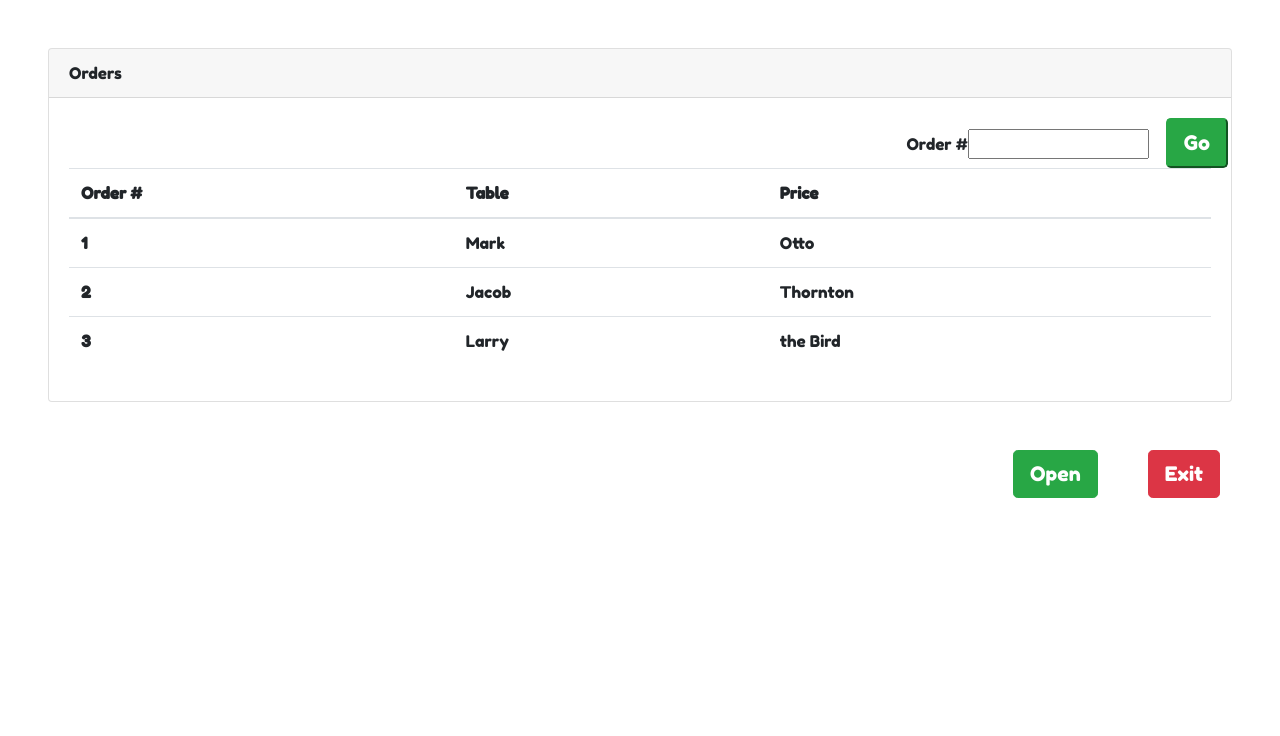
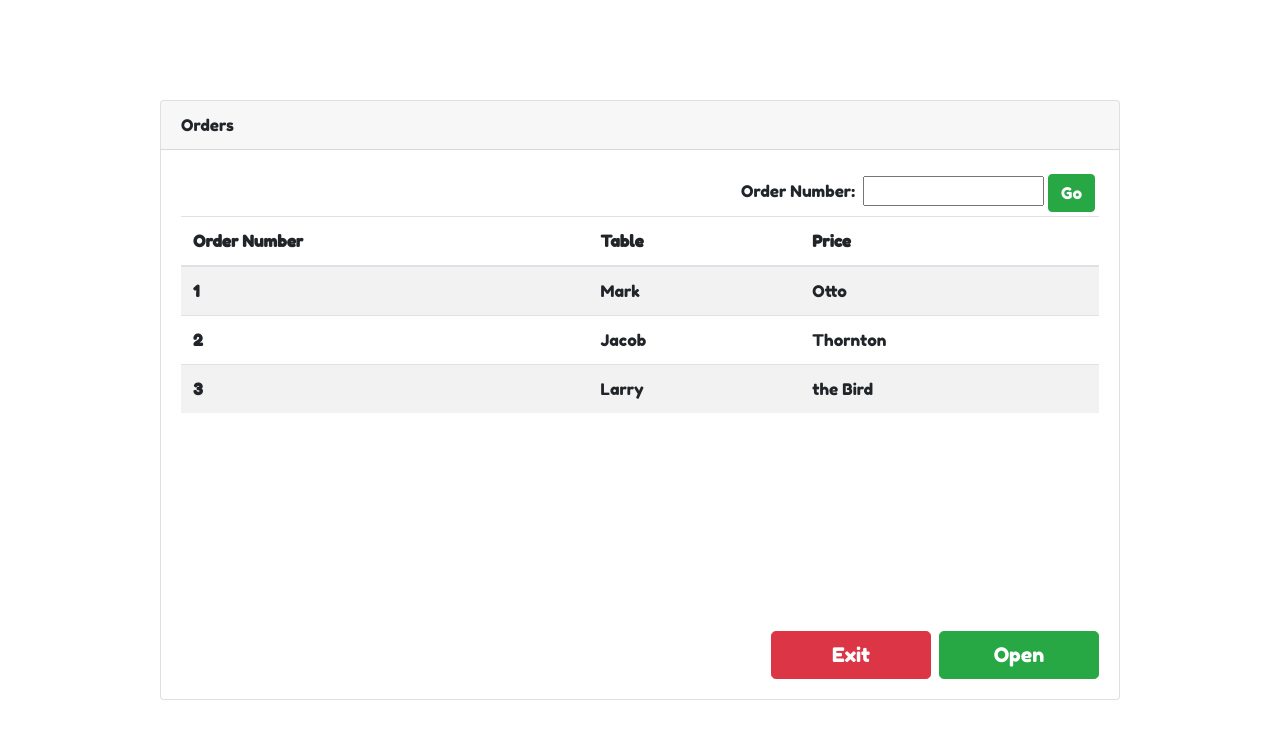
Before and after one commit to FanghanHu/Chirper, a React (Create React App) app in the folder client/: page /recall in a window 1280 px wide. Shown: the top 736 px of the page. Built offline with nearby package versions, Linux system fonts and the light colour scheme.

Commit message:
refactor recall page layout

```diff
--- a/client/src/components/RecallPage/index.js
+++ b/client/src/components/RecallPage/index.js
@@ -1,29 +1,24 @@
-import React, {useState} from "react";
+import React, { useState } from "react";
 import axios from "axios";
 
 
 function RecallPage() {
-
-
-
-
-
     return (
-        <>
-    <div className="card m-5">
+        <div className="d-flex flex-column justify-content-center h-100">
+            <div className="card mx-auto w-75 h-75">
                 <div className="card-header">
                     Orders
                 </div>
                 <div className="card-body">
-        <div className="order-form" style={{textAlign: "right"}}>
-            <label for="order">Order #</label>
-            <input type="text" className="order" id="order#"></input>
-            <button className="btn-lg btn-success" type="go" style={{position: "relative", left:"17px"}}>Go</button>
+                    <div className="order-form" style={{ textAlign: "right" }}>
+                        <label htmlFor="order" className="mr-2">Order Number: </label>
+                        <input type="text" id="order"></input>
+                        <button className="btn btn-success m-1">Go</button>
                     </div>
-            <table className="table">
+                    <table className="table table-striped">
                         <thead>
                             <tr>
-                        <th scope="col">Order #</th>
+                                <th scope="col">Order Number</th>
                                 <th scope="col">Table</th>
                                 <th scope="col">Price</th>
                             </tr>
@@ -46,13 +41,13 @@ function RecallPage() {
                             </tr>
                         </tbody>
                     </table>
+                    <div style={{position:"absolute", bottom: "1em", right:"1em"}}>
+                        <button type="button" className="btn btn-success btn-lg float-right m-1" style={{width:"8em"}}>Open</button>
+                        <button type="button" className="btn btn-danger btn-lg float-right m-1" style={{width:"8em"}}>Exit</button>
                     </div>
                 </div>
-    <div className="container text-right">
-        <button type="button" className="btn btn-success btn-lg" style={{position: "relative" ,right: "25px" }}>Open</button>
-        <button type="button" className="btn btn-danger btn-lg" style={{position: "relative" ,left: "25px"}}>Exit</button>
             </div>
-    </>
+        </div>
     )
 }
 
```
Lines whose indentation alone changed are shown as unchanged.
